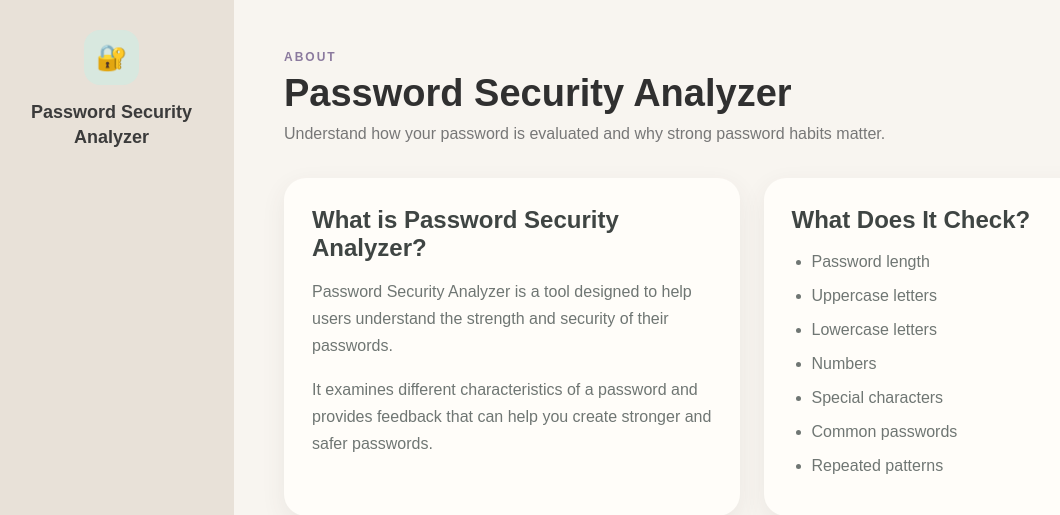
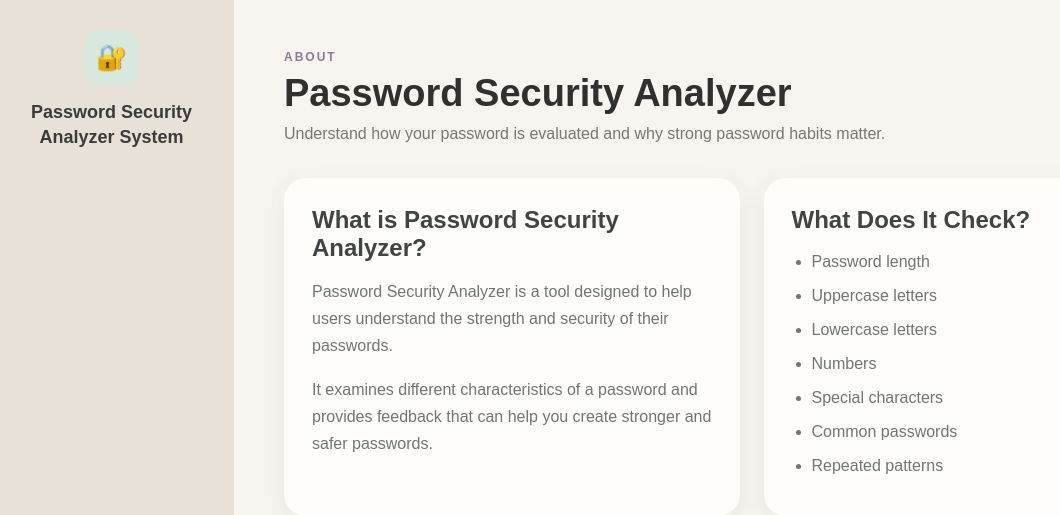
Before and after one commit to chioma-sudo/PasswordAnalyzer, a Flask app: page /about in a window 1280 px wide. Shown: the top 515 px of the page, without its empty margins (11-1071 px from the left). Run offline with Flask 3, Linux system fonts and the light colour scheme.

Commit message:
version 3

```diff
--- a/Templates/about.html
+++ b/Templates/about.html
@@ -13,7 +13,8 @@
         <aside class="sidebar">
             <div class="brand">
                 <div class="brand-icon">🔐</div>
-                <h2>Password Security Analyzer</h2>
+                <h2>Password Security Analyzer System</h2>
+
             </div>
 
             <nav>
--- a/Templates/tips.html
+++ b/Templates/tips.html
@@ -24,7 +24,8 @@
             </nav>
 
             <div class="sidebar-message">
-                <p>Safer Passwords</p>
+                <p>Safer Password Choices</p>
+
                 <strong>A Safer You</strong>
             </div>
         </aside>
```
